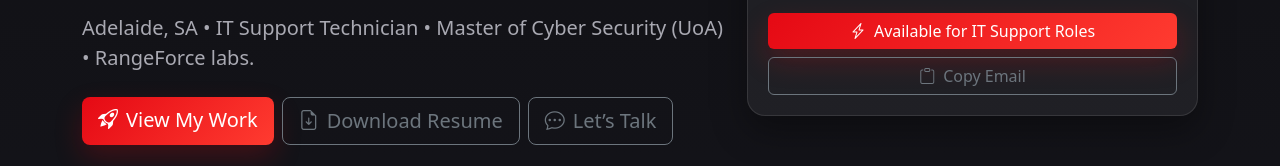
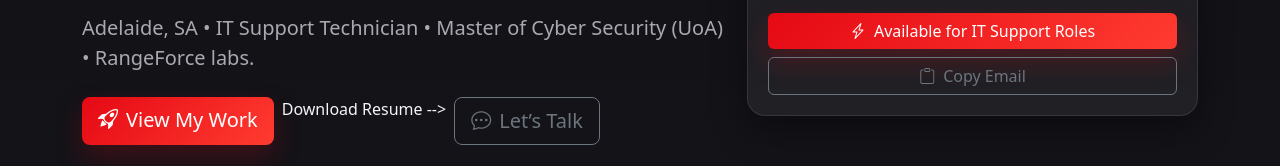
Before and after one commit to f1amer/portfolio, a plain HTML site: page index.html in a window 1280 px wide. Shown: the part 481-647 px from the top of the page. Drawn offline with nearby package versions, Linux system fonts and the light colour scheme.

Commit message:
Remove resume download link from index.html
Removed the download link for the resume from the index.html file.

```diff
--- a/index.html
+++ b/index.html
@@ -75,8 +75,7 @@
             <a class="btn btn-brand btn-lg" href="#projects">
               <i class="bi bi-rocket-takeoff me-2"></i>View My Work
             </a>
-            <a class="btn btn-outline-secondary btn-lg" href="assets/docs/Shishir_Bhattarai_IT_Support_Resume.pdf" download>
-              <i class="bi bi-file-earmark-arrow-down me-2"></i>Download Resume
+               </i>Download Resume --></i>
             </a>
             <a class="btn btn-outline-secondary btn-lg" href="#contact">
               <i class="bi bi-chat-dots me-2"></i>Let’s Talk
@@ -694,7 +693,6 @@
               <i class="bi bi-telephone"></i>
               <div>
                 <div class="fw-semibold">Phone</div>
-                <div class="text-muted">+61 433 654 404</div>
               </div>
             </div>
 
```
